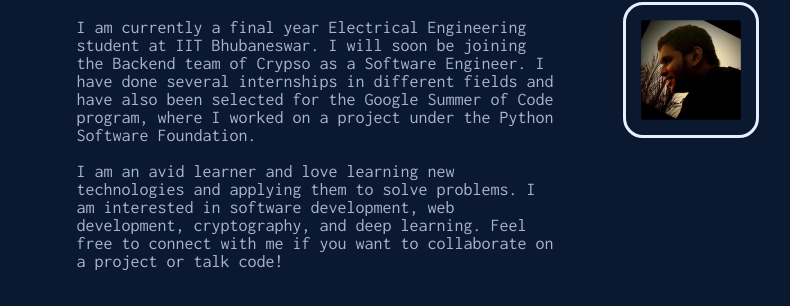
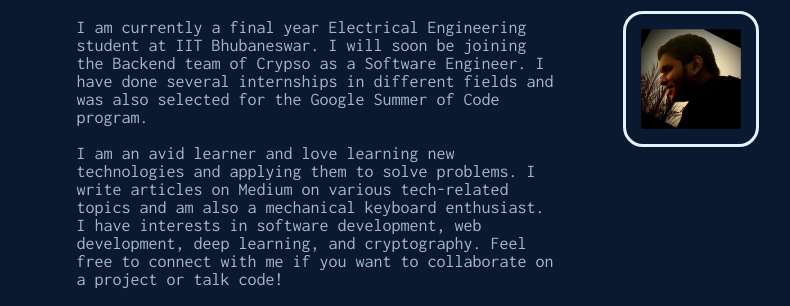
Before and after one commit to IronVenom/amk, a plain HTML site: page index.html in a window 1280 px wide. Shown: the part 233-539 px from the top of the page, without its empty margins (245-1035 px from the left). Drawn offline with Linux system fonts and the light colour scheme.

Commit message:
Update index.html

```diff
--- a/index.html
+++ b/index.html
@@ -28,8 +28,8 @@
 					<h1 class="name">Atharva Kulkarni.</h1>
 				</div>
 				<div class="about">
-					<p>I am currently a final year Electrical Engineering student at IIT Bhubaneswar. I will soon be joining the Backend team of Crypso as a Software Engineer. I have done several internships in different fields and have also been selected for the Google Summer of Code program, where I worked on a project under the Python Software Foundation.</p>
-					<p>I am an avid learner and love learning new technologies and applying them to solve problems. I am interested in software development, web development, cryptography, and deep learning. Feel free to connect with me if you want to collaborate on a project or talk code!</p>
+					<p>I am currently a final year Electrical Engineering student at IIT Bhubaneswar. I will soon be joining the Backend team of Crypso as a Software Engineer. I have done several internships in different fields and was also selected for the Google Summer of Code program.</p>
+					<p>I am an avid learner and love learning new technologies and applying them to solve problems. I write articles on Medium on various tech-related topics and am also a mechanical keyboard enthusiast. I have interests in software development, web development, deep learning, and cryptography. Feel free to connect with me if you want to collaborate on a project or talk code!</p>
 				</div>
 			</div>
 			<div class="picture"><img class="about-me-picture" src="assets/atharva.jpg"></div>
```
